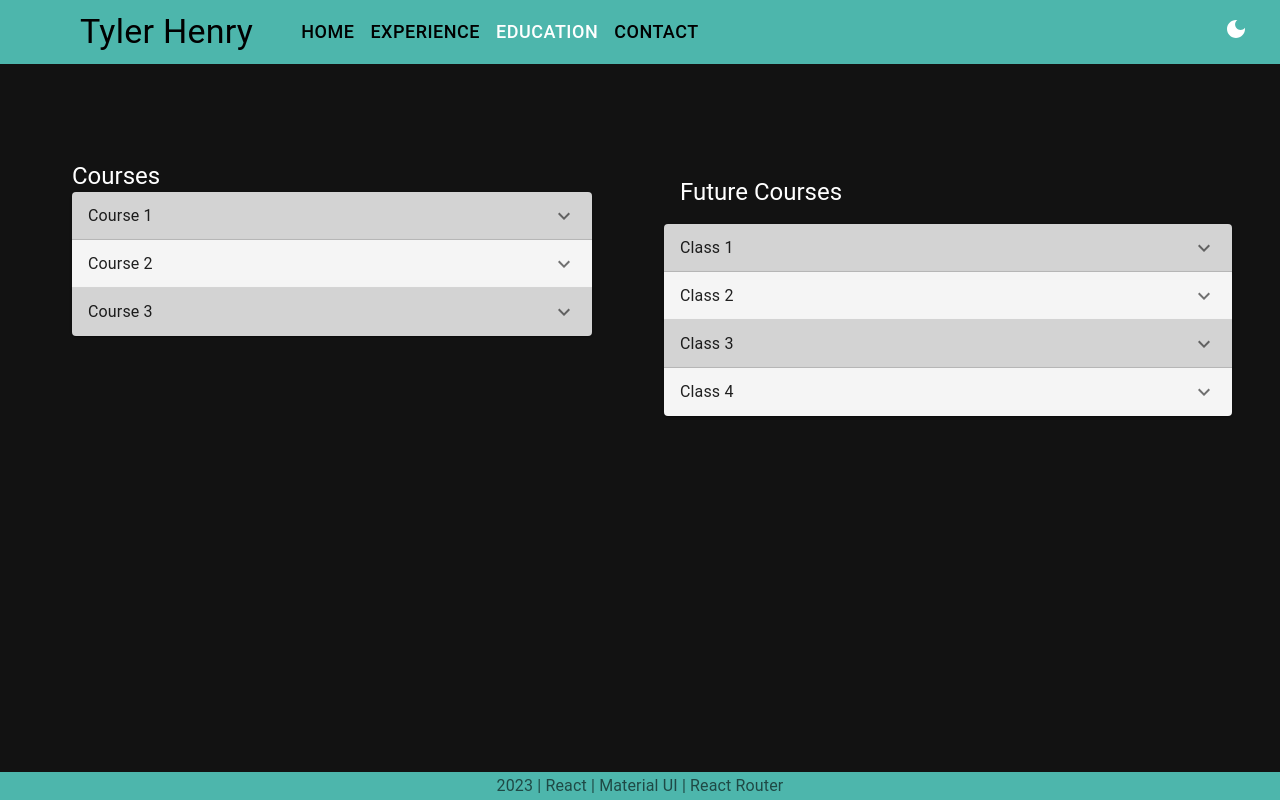
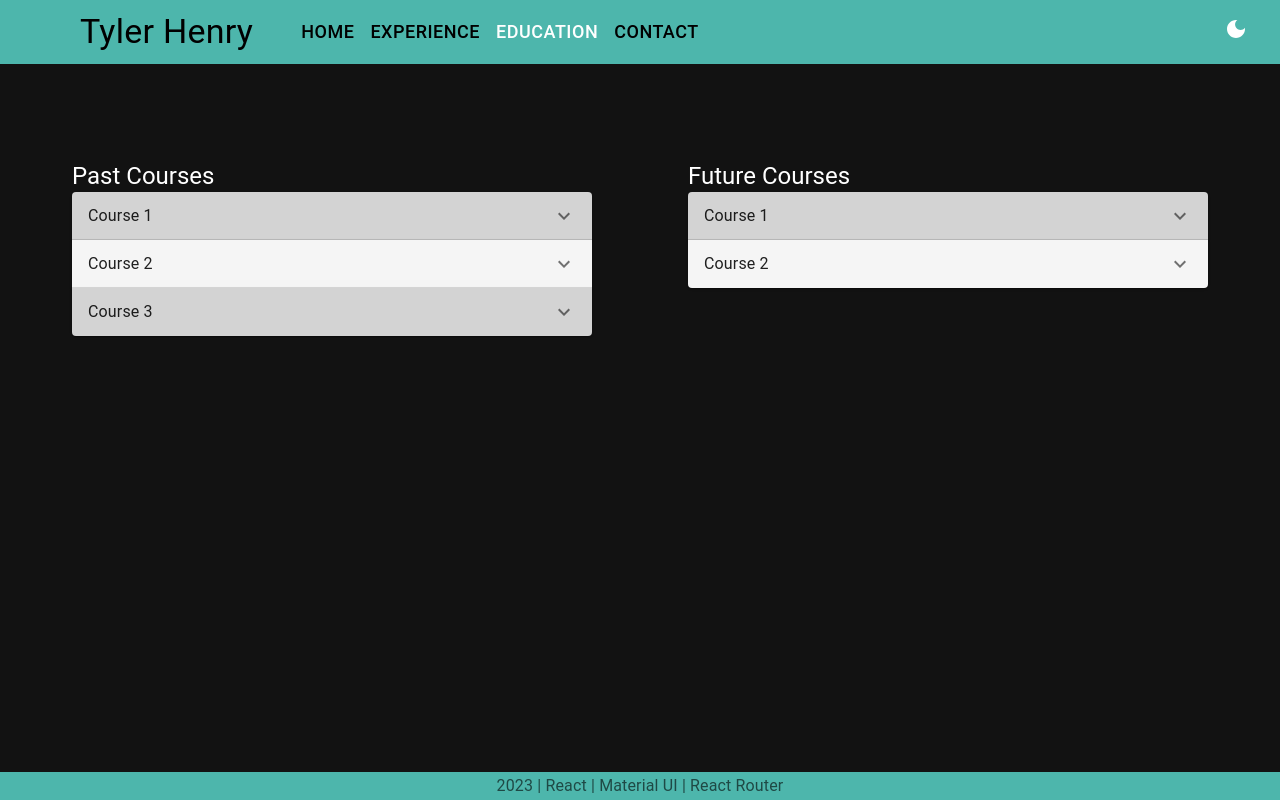
Before and after one commit to tylrhnry/tylrhnry.github.io, a React (Create React App) app: page /education in a window 1280 px wide. Built offline with nearby package versions, Linux system fonts and the light colour scheme.

Commit message:
Made future courses behave same as past courses. Called past and future course components correctly

```diff
--- a/src/components/Courses/CoursesData.tsx
+++ b/src/components/Courses/CoursesData.tsx
@@ -29,10 +29,5 @@ export const FutureCourseData = [
     courseCode: "4150",
     description: "Description of Course 2...",
   },
-  {
-    title: "Course 3",
-    courseCode: "4100",
-    description: "Description of Course 3...",
-  },
   // Add more courses as needed
 ];
--- a/src/components/EducationComps/FutureCourses.tsx
+++ b/src/components/EducationComps/FutureCourses.tsx
@@ -1,53 +1,46 @@
 // add grade, desc, & projects
 
 
-import React, {useState, FC} from "react";
+import React, { useState } from "react";
 import {
   Box,
+  Container,
   Typography,
-  Accordion,
-  AccordionSummary,
-  AccordionDetails,
 } from "@mui/material";
-import ExpandMoreIcon from "@mui/icons-material/ExpandMore"
+import { FutureCourseData } from "../Courses/CoursesData";
+import CourseTemplate from "../Courses/CourseTemplate";
 
 
-const FutureCourses: FC<{ data: Array<{courseName: string; courseDesc: string; projects: string[]}> }> = ({data}) => {
+const FutureCourses: React.FC = () => {
   const [expandedAccordion, setExpanded] = useState<number | null>(null);
 
-  const handleExpanding = (index: number) => (event: React.ChangeEvent<{}>,
-                                              isExpanded: boolean) => {
-    setExpanded(isExpanded ? index : null);
+  const handleExpanding = (index: number, isExpanded: boolean) => {
+      setExpanded(isExpanded ? index : null);
   };
 
   return (
-    <div>
-      <Box>
-          <Typography variant="h5" sx={{
-              padding: "1rem",
-          }}>Future Courses</Typography>
-      </Box>
-
-
-      <div>
-        {data.map((item, index) => (
-          <Accordion
-            key={index}
-            expanded={expandedAccordion === index}
-            onChange={handleExpanding(index)}
-            sx={{ backgroundColor: index % 2 === 0 ? "lightgrey" : "whitesmoke", }}
-          >
-            <AccordionSummary expandIcon={<ExpandMoreIcon />}>
-              <Typography>{item.courseName}</Typography>
-            </AccordionSummary>
-            <AccordionDetails>
-              <Typography>{item.courseDesc}</Typography>
-              {/* list out the projects */}
-            </AccordionDetails>
-          </Accordion>
-        ))}
-      </div>
-    </div>
+    <Box sx={{
+      flexGrow: 1,
+      display: "flex",
+      flexDirection: "column",
+      justifyContent: "top",
+      alignItems: "center",
+    }}>
+      <Container>
+      <Typography variant="h5">Future Courses</Typography>
+      {FutureCourseData.map((course, index) => (
+        <CourseTemplate
+          key={index}
+          title={course.title}
+          courseCode={course.courseCode}
+          description={course.description}
+          index={index}
+          isExpanded={index === expandedAccordion}
+          onExpandChange={(isExpanded) => handleExpanding(index, isExpanded)}
+        />
+      ))}
+      </Container>
+    </Box>
   );
 }
 
--- a/src/components/EducationComps/FutureCoursesList.tsx
+++ /dev/null
@@ -1,25 +0,0 @@
-import React from "react";
-import FutureCourses from "./FutureCourses";
-
-const FutureCoursesList: React.FC = () => {
-  // Example data for the accordions
-  const data = [
-    { courseName: "Class 1", courseDesc: "Description for Class 1",
-        projects: ["p1", "p2"] },
-    { courseName: "Class 2", courseDesc: "Description for Class 2",
-        projects: ["p1", "p2"] },
-    { courseName: "Class 3", courseDesc: "Description for Class 3",
-        projects: ["p1", "p2"] },
-    { courseName: "Class 4", courseDesc: "Description for Class 4",
-        projects: ["p1", "p2"] },
-
-  ];
-
-  return (
-    <div>
-      <FutureCourses data={data} />
-    </div>
-  );
-}
-
-export default FutureCoursesList;
--- a/src/components/EducationComps/PastCourses.tsx
+++ b/src/components/EducationComps/PastCourses.tsx
@@ -28,7 +28,7 @@ const PastCourses: React.FC = () => {
       alignItems: "center",
     }}>
       <Container>
-      <Typography variant="h5">Courses</Typography>
+      <Typography variant="h5">Past Courses</Typography>
       {CourseData.map((course, index) => (
         <CourseTemplate
           key={index}
--- a/src/components/Projects/ProjectData.tsx
+++ b/src/components/Projects/ProjectData.tsx
@@ -48,7 +48,7 @@ export const projectData = [
     title: "Project 6",
     description: "Description of Project 6...",
     githubLink: "https://github.com/project2",
-    course: "3320",
+    course: "339R",
     featured: false,
   },
   // Add more projects as needed
--- a/src/pages/Education.tsx
+++ b/src/pages/Education.tsx
@@ -3,6 +3,8 @@
 // Scholarships, awards, clubs
 
 // point out that projects alone are on 'experience'
+// nested list colors
+// stop nested list open status from persisting
 
 // Programming projects
     // Tutorial/explanation/requirements
@@ -10,7 +12,6 @@
     // Program simulator
     // Link to github/gitlab
 
-// Get rid of "Education" at the top and color tab?
 
 import React, {ReactElement, FC} from "react";
 import {
@@ -19,7 +20,7 @@ import {
     Typography,
 } from "@mui/material";
 import PastCourses from "../components/EducationComps/PastCourses";
-import FutureCoursesList from "../components/EducationComps/FutureCoursesList";
+import FutureCourses from "../components/EducationComps/FutureCourses";
 
 
 const Education: FC<any> = (): ReactElement => {
@@ -59,7 +60,7 @@ const Education: FC<any> = (): ReactElement => {
         </Container>
 
         <Container sx={{ padding: "1rem" }}>
-          <FutureCoursesList/>
+          <FutureCourses/>
         </Container>
       </Container>
 
```
Also changed, not shown: src/components/EducationComps/PastCoursesList.tsx (deleted, +0 -26 lines).
